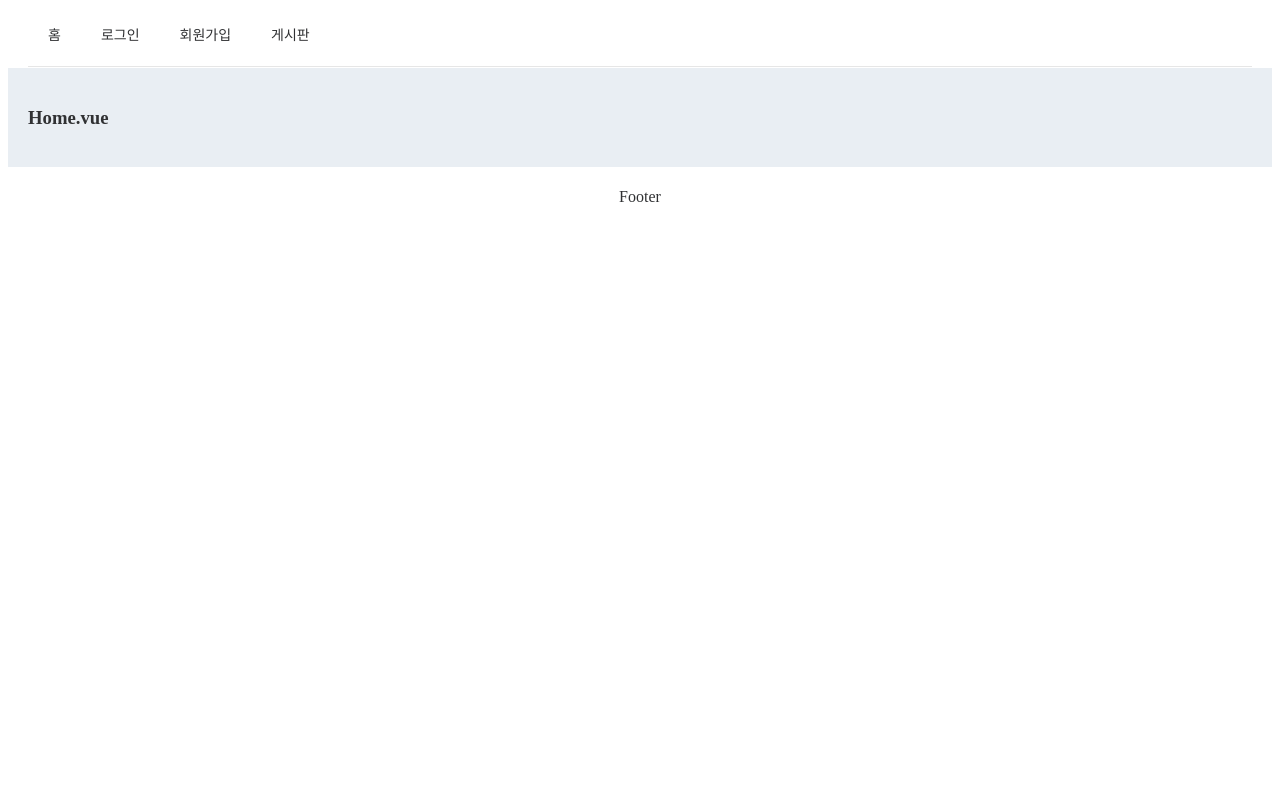
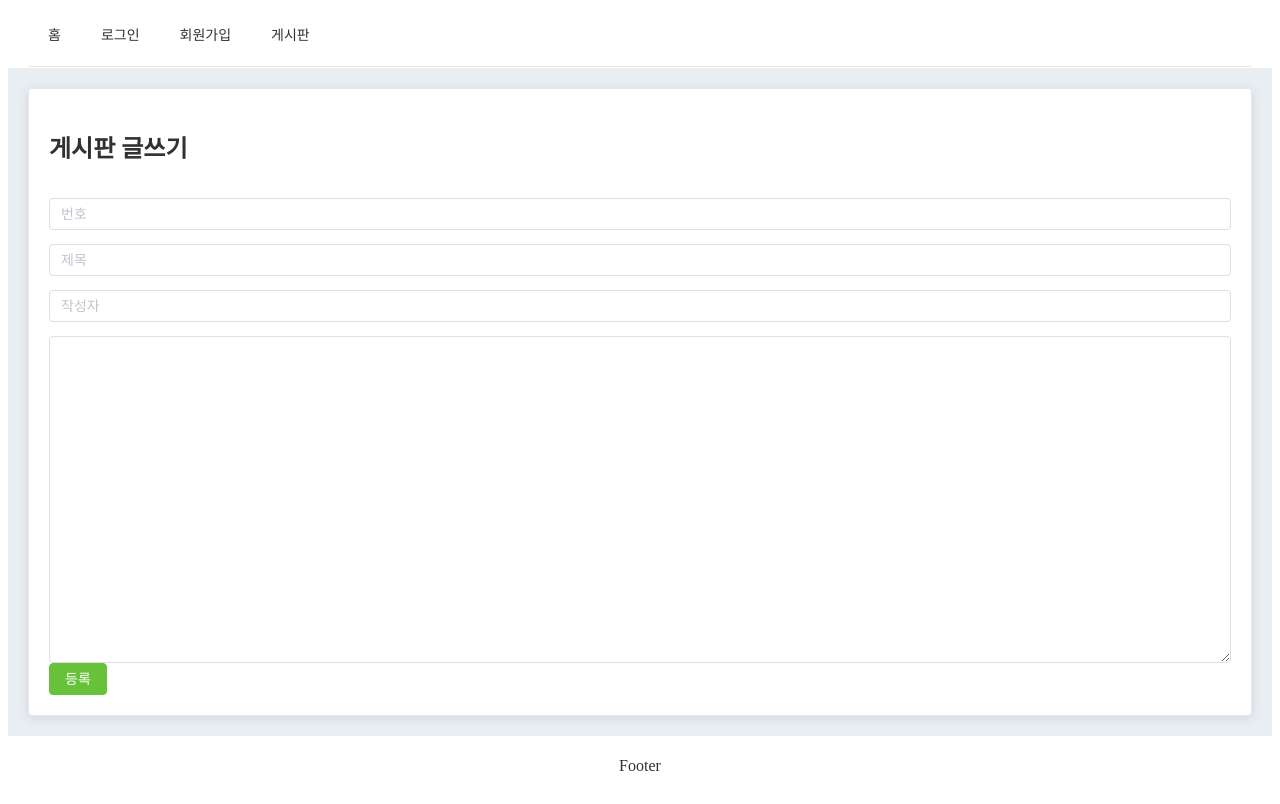
Before and after one commit to alsendrha/vue_20211223, a Vue app: page /#/boardwrite in a window 1280 px wide. Before the commit this address led to /home#/boardwrite. Built offline with nearby package versions, Linux system fonts and the light colour scheme.

Commit message:
20211227
오늘꺼

```diff
--- /dev/null
+++ b/src/components/BoardWrite.vue
@@ -0,0 +1,62 @@
+<template>
+    <div>
+        <el-card shadow="always">
+            <h2>게시판 글쓰기</h2>
+            <el-tabs>
+            <el-input v-model="board.no" label="번호" placeholder="번호" />
+            </el-tabs>
+            <el-tabs>
+            <el-input v-model="board.title" placeholder="제목" />
+            </el-tabs>
+            <el-tabs>
+            <el-input v-model="board.writer" placeholder="작성자" />
+            </el-tabs>
+            <el-tabs>
+            <el-input v-model="board.content" :rows="15" type="textarea" />
+            </el-tabs>
+            <el-button type="success" @click="handleBoard1">등록</el-button>
+        </el-card>
+    </div>
+</template>
+
+<script>
+    export default {
+        data(){
+            return{
+                board : {
+                    no      : '',
+                    title   : '',
+                    writer   : '',
+                    content : '',
+                }
+            }
+        },
+        methods:{
+            async handleBoard1(){
+                //유효성검사(해야됨) 통과
+                const url = "/board/insert";
+                const headers = {"Content-Type":"application/json"};
+                const body = this.board;
+                // const body = {
+                //     no : this.board.no,
+                //     title :this.board.title,
+                //     writer : this.board.writer,
+                //     content : this.board.content
+                // }
+                const response = await this.axios.post(url, body, {headers:headers});
+                console.log(response.data);
+                if(response.data.status === 200){
+                    alert('글쓰기 성공');
+                    this.$router.push({name:"Board"});
+                }
+
+            }
+        }
+
+
+    }
+</script>
+
+<style scoped>
+
+</style>
--- a/src/components/admin/Menu1.vue
+++ b/src/components/admin/Menu1.vue
@@ -1,5 +1,6 @@
 <template>
     <div>
+        <el-button type="primary" @click="handleWrite">글쓰기</el-button>
         <el-table :data="items" style="width: 100%; cursor:pointer;" @row-click="rowclick">
             <el-table-column prop="no" label="글번호" width="120" />
             <el-table-column prop="title" label="제목" width="300" />
@@ -39,6 +40,9 @@
             });
         },
         methods:{
+            handleWrite(){
+                this.$router.push({ name : 'BoardWrite' })
+            },
             //벡엔드에서 필요한 데이터를 받아서 items에 넣음
             async handleData(){
                 // action에 정의되어 있는 handleData호출
--- a/src/routes/index.js
+++ b/src/routes/index.js
@@ -1,5 +1,5 @@
 //node_module로 부터 필요한 라이브러리 import
-import { createWebHistory, createRouter } from "vue-router";
+import { createWebHashHistory, createRouter } from "vue-router";
 
 // 추가하고자 하는 컴포넌트들
 import Home from '@/components/Home.vue';
@@ -9,6 +9,7 @@ import Logout from '@/components/Logout.vue';
 import Mypage from '@/components/Mypage.vue';
 import Board from '@/components/Board.vue';
 import BoardOne from '@/components/BoardOne.vue';
+import BoardWrite from '@/components/BoardWrite.vue';
 
 
 //URL과 컴포넌트의 연결
@@ -21,12 +22,13 @@ const routes =[
     {path : '/mypage', name:'Mypage', component:Mypage},
     {path : '/board', name:'Board', component:Board},
     {path : '/boardone', name:'BoardOne', component:BoardOne},
+    {path : '/boardwrite', name:'BoardWrite', component:BoardWrite},
 
 ]
 
 //실제 라우트 적용
 const router = createRouter({
-    history : createWebHistory(),
+    history : createWebHashHistory(),
     routes,
 });
 
--- /dev/null
+++ b/vue.config.js
@@ -0,0 +1,15 @@
+module.exports = {
+    devServer:{
+        proxy :{
+            // 이파일 수정시 반드시 vue를 재시작!!
+            // 벡엔드의 http://localhost:3000이
+            // vue url 주소를 생략하여 사용가능 하도록 설정
+            '/board' : {
+                target : 'http://localhost:3000',
+                changeOrigin : true,
+                logLevel : 'debug',
+            },
+            historyApiFall
+        }
+    }
+}
```
